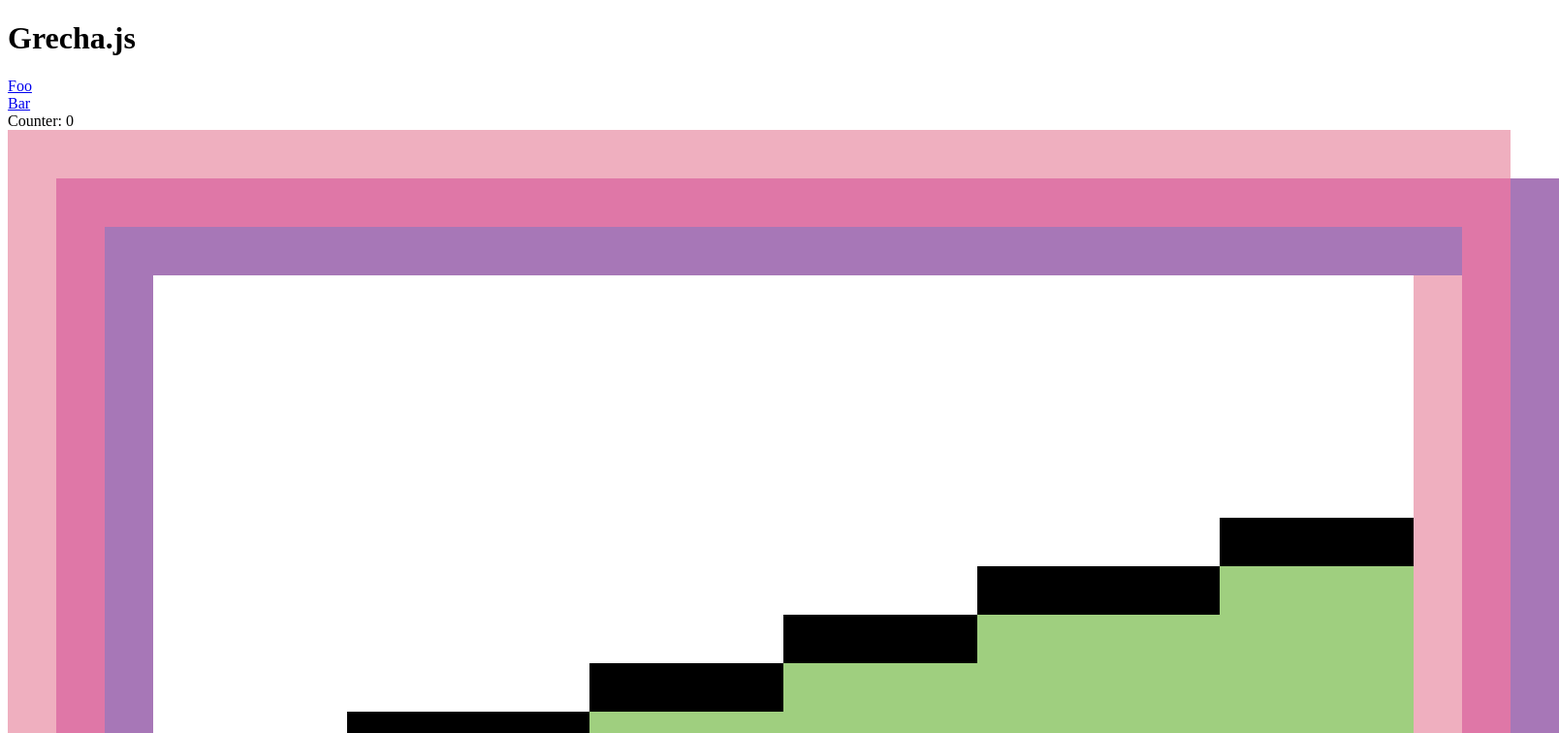
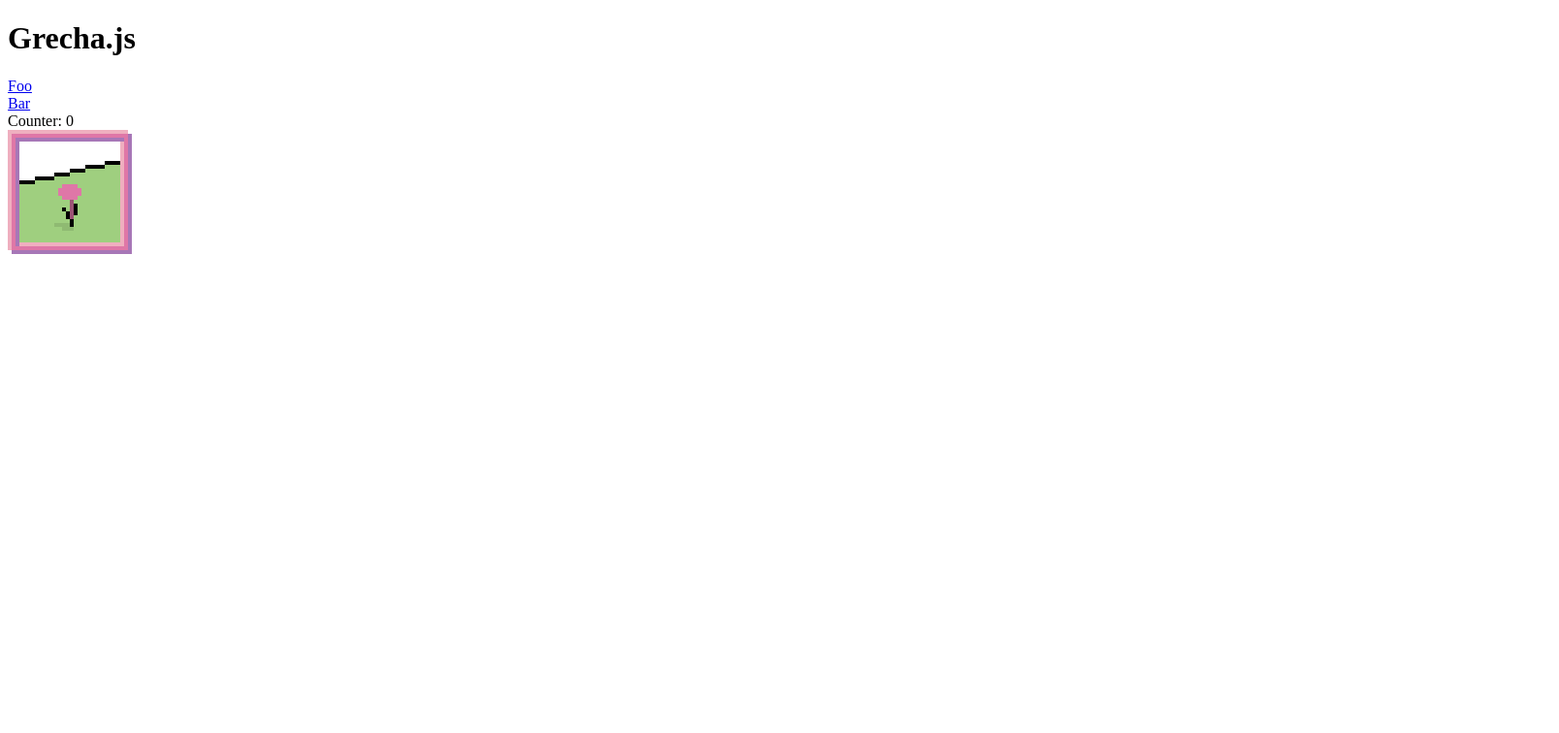
Before and after one commit to SpcFORK/Grecha-Susha.js, a plain HTML site: page index.html in a window 1280 px wide. Shown: the top 756 px of the page at 97% size, 1608 px wide, since content can reach past the window. Drawn offline with Linux system fonts and the light colour scheme.

Commit message:
Now we release version one, since we have a very capable libarary now;

```diff
--- a/index.html
+++ b/index.html
@@ -12,7 +12,15 @@
 
   <script type="module">
 
-    const kasha = img("SushaLogo.png");
+    const kasha = img("SushaLogo.favicon.png")
+      .att$("width", 32 * 4 + 'px')
+      .att$("height", 32 * 4 + 'px')
+      .style$({
+        "position": "absolute",
+        // Disable Bi-linear interpolation
+        "image-rendering": "pixelated",
+      })
+
     const kashaHard = img("KashaHard.gif");
 
     const r = router({
```
